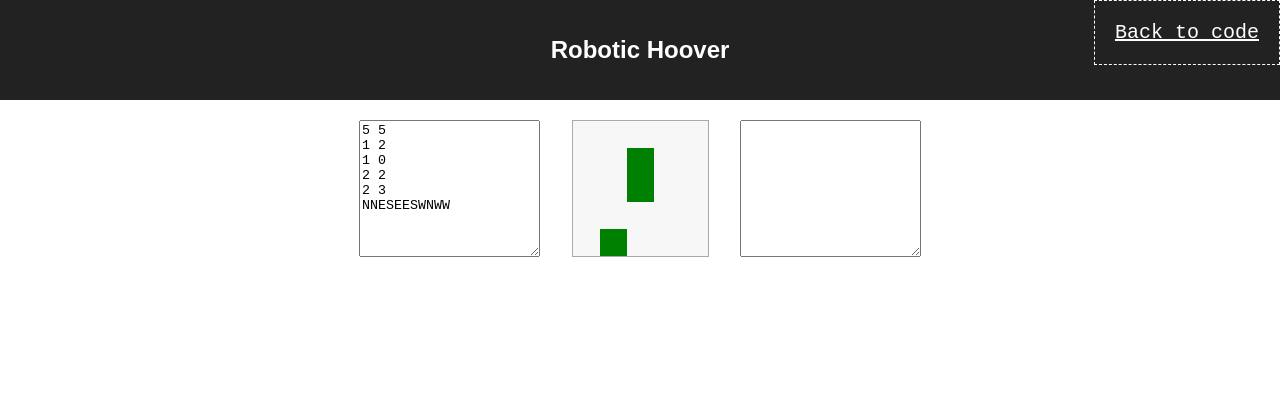
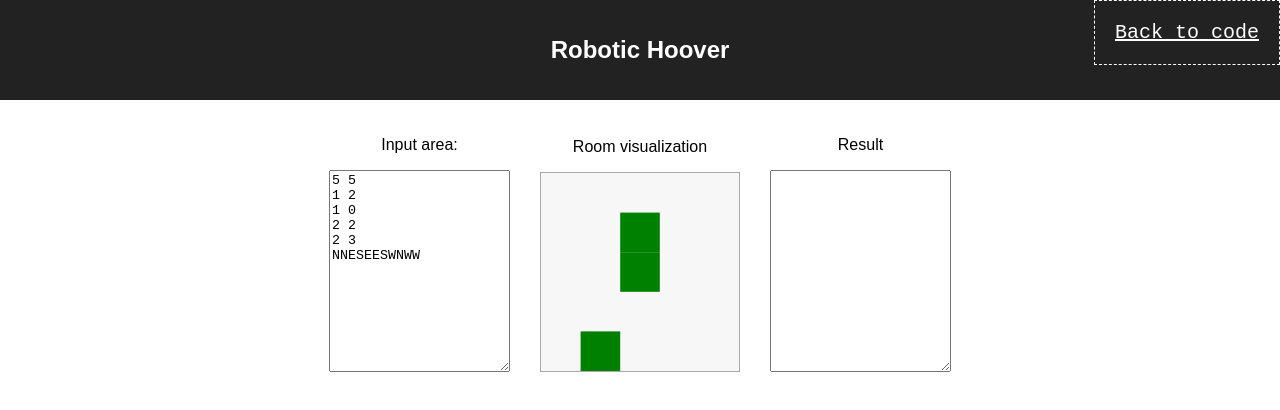
Before and after one commit to gixo/robotic-hoover-react, a React (Create React App) app: page / in a window 1280 px wide. Shown: the top 410 px of the page. Built offline with nearby package versions, Linux system fonts and the light colour scheme.

Commit message:
Better elements positioning

```diff
--- a/src/components/ResultOutput.js
+++ b/src/components/ResultOutput.js
@@ -2,7 +2,12 @@ import React, { Component } from "react";
 
 class RoomOutput extends Component {
   render() {
-    return <textarea />;
+    return (
+      <div>
+        <p>Result</p>
+        <textarea />
+      </div>
+    );
   }
 }
 
--- a/src/components/RoomSpec.js
+++ b/src/components/RoomSpec.js
@@ -2,7 +2,10 @@ import React from "react";
 import PropTypes from "prop-types";
 
 const RoomSpec = ({ inputTextValue, onChange, disabled }) => (
-  <textarea disabled={disabled} onChange={onChange} value={inputTextValue} />
+  <div>
+    <p>Input area:</p>
+    <textarea disabled={disabled} onChange={onChange} value={inputTextValue} />
+  </div>
 );
 
 RoomSpec.propTypes = {
--- a/src/components/RoomViz.css
+++ b/src/components/RoomViz.css
@@ -1,9 +1,9 @@
 svg {
-  width: 135px;
+  max-width: 200px;
   display: inline-block;
-  margin: 0 20px;
   background-color: #f7f7f7;
   border: 1px solid darkgray;
+  max-height: 200px;
 }
 svg.error {
   background-color: pink;
--- a/src/components/RoomViz.js
+++ b/src/components/RoomViz.js
@@ -10,6 +10,8 @@ const RoomViz = ({
   directions = [],
   isInputValid = true
 }) => (
+  <div>
+    <p>Room visualization</p>
     <svg
       className={isInputValid ? "valid" : "error"}
       viewBox={[0, 1 - roomSize[0], roomSize[1], roomSize[0]]}
@@ -28,6 +30,7 @@ const RoomViz = ({
         ))}
       </g>
     </svg>
+  </div>
 );
 
 /*
--- a/src/containers/App.css
+++ b/src/containers/App.css
@@ -16,6 +16,10 @@
   margin-top: 20px;
 }
 
+.app-content > div {
+  display: inline-block;
+}
+
 #back-to-code {
   position: absolute;
   top: 0;
@@ -30,11 +34,12 @@
 }
 
 .app-content textarea {
-  height: 131px;
+  height: 196px;
 }
 
 .data-viz {
   display: inline-block;
   width: 200px;
-  height: 152px;
+  height: 200px;
+  margin: 0px 30px;
 }
```
Lines whose indentation alone changed are shown as unchanged.
